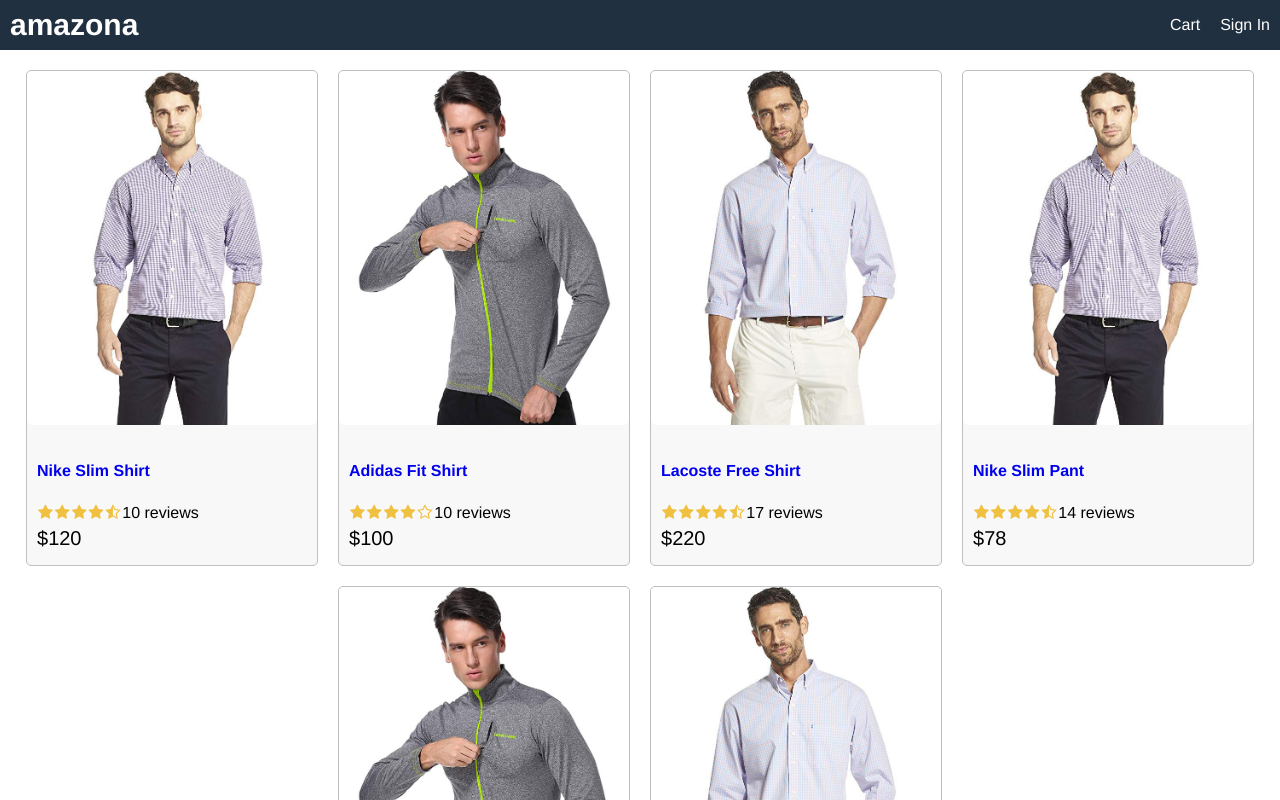
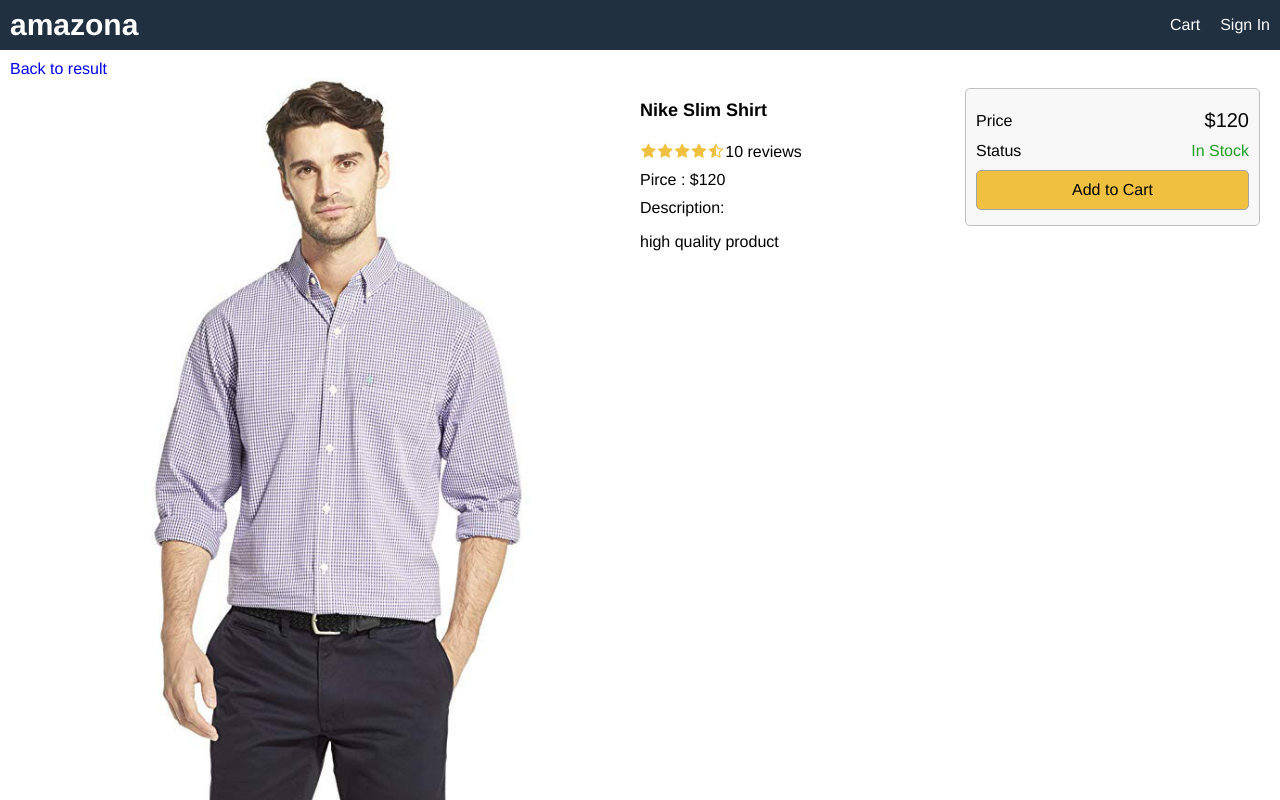
Before and after one commit to binhtranhuu/react-ecommerce-redux-thunk, a React (Create React App) app in the folder frontend/: page /product/1 in a window 1280 px wide. Shown: the top 800 px of the page. Built offline with nearby package versions, Linux system fonts and the light colour scheme.

Commit message:
Build Product Screen

```diff
--- a/frontend/package.json
+++ b/frontend/package.json
@@ -8,6 +8,7 @@
     "@testing-library/user-event": "^12.1.10",
     "react": "^17.0.1",
     "react-dom": "^17.0.1",
+    "react-router-dom": "^5.2.0",
     "react-scripts": "4.0.3",
     "web-vitals": "^1.0.1"
   },
--- a/frontend/src/App.js
+++ b/frontend/src/App.js
@@ -1,31 +1,29 @@
 import React from "react";
-import Product from "./components/Product";
-import data from "./data";
+import { BrowserRouter, Link, Route } from "react-router-dom";
+import HomeScreen from "./screens/HomeScreen";
+import ProductScreen from "./screens/ProductScreen";
 function App() {
   return (
+    <BrowserRouter>
       <div className="grid-container">
         <header className="row">
           <div>
-          <a className="brand" href="/">
+            <Link className="brand" to="/">
               amazona
-          </a>
+            </Link>
           </div>
           <div>
-          <a href="/cart">Cart</a>
-          <a href="/signin">Sign In</a>
+            <Link href="/cart">Cart</Link>
+            <Link href="/signin">Sign In</Link>
           </div>
         </header>
         <main>
-        <div>
-          <div className="row center">
-            {data.products.map((product) => (
-              <Product key={product._id} product={product}></Product>
-            ))}
-          </div>
-        </div>
+          <Route path="/product/:id" component={ProductScreen}></Route>
+          <Route path="/" component={HomeScreen} exact></Route>
         </main>
         <footer className="row center">All right reserved</footer>
       </div>
+    </BrowserRouter>
   );
 }
 
--- a/frontend/src/components/Product.jsx
+++ b/frontend/src/components/Product.jsx
@@ -1,17 +1,18 @@
 import React from "react";
+import { Link } from "react-router-dom";
 import Rating from "./Rating";
 
 export default function Product(props) {
   const { product } = props;
   return (
     <div key={product._id} className="card">
-      <a href={`/product/${product._id}`}>
+      <Link to={`/product/${product._id}`}>
         <img className="medium" src={product.image} alt={product.name} />
-      </a>
+      </Link>
       <div className="card-body">
-        <a href={`/product/${product._id}`}>
+        <Link to={`/product/${product._id}`}>
           <h2>{product.name}</h2>
-        </a>
+        </Link>
         <Rating rating={product.rating} numReviews={product.numReviews}></Rating>
         <div className="price">${product.price}</div>
       </div>
--- a/frontend/src/data.js
+++ b/frontend/src/data.js
@@ -1,70 +1,76 @@
 const data = {
   products: [
     {
-        _id: '1',
-        name: 'Nike Slim Shirt',
-        category: 'Shirts',
-        image: '/images/p1.jpg',
+      _id: "1",
+      name: "Nike Slim Shirt",
+      category: "Shirts",
+      image: "/images/p1.jpg",
       price: 120,
-        brand: 'Nike',
+      countInStock: 10,
+      brand: "Nike",
       rating: 4.5,
       numReviews: 10,
-        description: 'high quality product',
+      description: "high quality product",
     },
     {
-        _id: '2',
-        name: 'Adidas Fit Shirt',
-        category: 'Shirts',
-        image: '/images/p2.jpg',
+      _id: "2",
+      name: "Adidas Fit Shirt",
+      category: "Shirts",
+      image: "/images/p2.jpg",
       price: 100,
-        brand: 'Adidas',
+      countInStock: 20,
+      brand: "Adidas",
       rating: 4.0,
       numReviews: 10,
-        description: 'high quality product',
+      description: "high quality product",
     },
     {
-        _id: '3',
-        name: 'Lacoste Free Shirt',
-        category: 'Shirts',
-        image: '/images/p3.jpg',
+      _id: "3",
+      name: "Lacoste Free Shirt",
+      category: "Shirts",
+      image: "/images/p3.jpg",
       price: 220,
-        brand: 'Lacoste',
+      countInStock: 0,
+      brand: "Lacoste",
       rating: 4.8,
       numReviews: 17,
-        description: 'high quality product',
+      description: "high quality product",
     },
     {
-        _id: '4',
-        name: 'Nike Slim Pant',
-        category: 'Pants',
-        image: '/images/p1.jpg',
+      _id: "4",
+      name: "Nike Slim Pant",
+      category: "Pants",
+      image: "/images/p1.jpg",
       price: 78,
-        brand: 'Nike',
+      countInStock: 15,
+      brand: "Nike",
       rating: 4.5,
       numReviews: 14,
-        description: 'high quality product',
+      description: "high quality product",
     },
     {
-        _id: '5',
-        name: 'Puma Slim Pant',
-        category: 'Pants',
-        image: '/images/p2.jpg',
+      _id: "5",
+      name: "Puma Slim Pant",
+      category: "Pants",
+      image: "/images/p2.jpg",
       price: 65,
-        brand: 'Puma',
+      countInStock: 22,
+      brand: "Puma",
       rating: 4.5,
       numReviews: 10,
-        description: 'high quality product',
+      description: "high quality product",
     },
     {
-        _id: '6',
-        name: 'Adidas Fit Pant',
-        category: 'Pants',
-        image: '/images/p3.jpg',
+      _id: "6",
+      name: "Adidas Fit Pant",
+      category: "Pants",
+      image: "/images/p3.jpg",
       price: 139,
-        brand: 'Adidas',
+      countInStock: 0,
+      brand: "Adidas",
       rating: 4.5,
       numReviews: 15,
-        description: 'high quality product',
+      description: "high quality product",
     },
   ],
 };
--- /dev/null
+++ b/frontend/src/screens/HomeScreen.jsx
@@ -0,0 +1,15 @@
+import React from "react";
+import Product from "../components/Product";
+import data from "../data";
+
+export default function HomeScreen() {
+  return (
+    <div>
+      <div className="row center">
+        {data.products.map((product) => (
+          <Product key={product._id} product={product}></Product>
+        ))}
+      </div>
+    </div>
+  );
+}
--- /dev/null
+++ b/frontend/src/screens/ProductScreen.jsx
@@ -0,0 +1,63 @@
+import React from "react";
+import { Link } from "react-router-dom";
+import Rating from "../components/Rating";
+import data from "../data";
+
+export default function ProductScreen(props) {
+  const product = data.products.find((x) => x._id === props.match.params.id);
+  if (!product) {
+    return <div> Product Not Found</div>;
+  }
+  return (
+    <div>
+      <Link to="/">Back to result</Link>
+      <div className="row top">
+        <div className="col-2">
+          <img className="large" src={product.image} alt={product.name}></img>
+        </div>
+        <div className="col-1">
+          <ul>
+            <li>
+              <h1>{product.name}</h1>
+            </li>
+            <li>
+              <Rating rating={product.rating} numReviews={product.numReviews}></Rating>
+            </li>
+            <li>Pirce : ${product.price}</li>
+            <li>
+              Description:
+              <p>{product.description}</p>
+            </li>
+          </ul>
+        </div>
+        <div className="col-1">
+          <div className="card card-body">
+            <ul>
+              <li>
+                <div className="row">
+                  <div>Price</div>
+                  <div className="price">${product.price}</div>
+                </div>
+              </li>
+              <li>
+                <div className="row">
+                  <div>Status</div>
+                  <div>
+                    {product.countInStock > 0 ? (
+                      <span className="success">In Stock</span>
+                    ) : (
+                      <span className="error">Unavailable</span>
+                    )}
+                  </div>
+                </div>
+              </li>
+              <li>
+                <button className="primary block">Add to Cart</button>
+              </li>
+            </ul>
+          </div>
+        </div>
+      </div>
+    </div>
+  );
+}
```
Also changed, not shown: 1 other file (tests, documents, lock files or other folders). Lines whose indentation alone changed are shown as unchanged.
